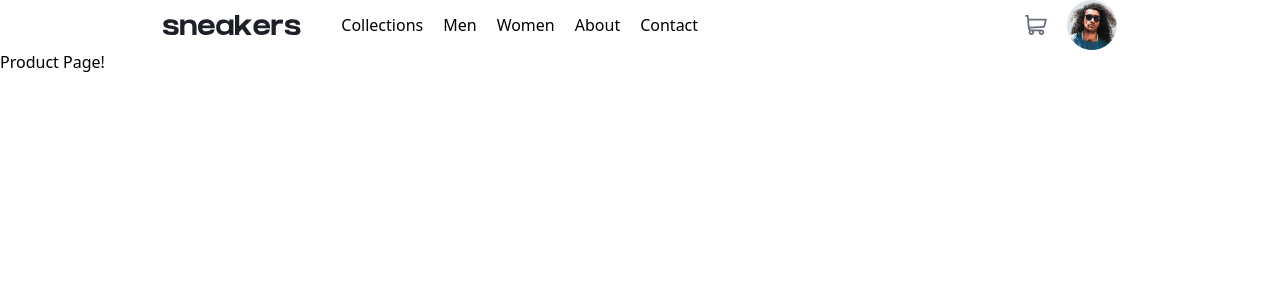
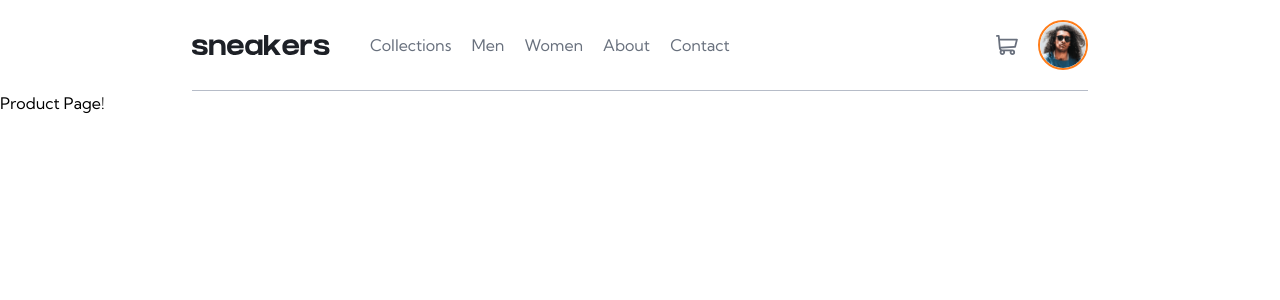
Before and after one commit to NikaBotchorishvili/e-commerce-product-page, a React (Vite) app: page / in a window 1280 px wide. Shown: the top 300 px of the page. Built offline with nearby package versions, Linux system fonts and the light colour scheme.

Commit message:
header UI

```diff
--- a/index.html
+++ b/index.html
@@ -16,7 +16,7 @@
 		<meta name="viewport" content="width=device-width, initial-scale=1.0" />
 		<title>E-Commerce Product Page</title>
 	</head>
-	<body>
+	<body class="font-KumbhSans">
 		<div id="root"></div>
 		<script type="module" src="/src/main.tsx"></script>
 	</body>
--- /dev/null
+++ b/src/components/common/Navigation/Header.tsx
@@ -0,0 +1,75 @@
+import logo from "../../../assets/images/logo.svg";
+import cartIcon from "../../../assets/images/icon-cart.svg";
+import profileImage from "../../../assets/images/image-avatar.png";
+
+const Header: React.FC = () => {
+	return (
+		<header className="hidden md:block w-[100dvw]">
+			<section className="flex w-[80%] lg:w-[70%] mx-auto border-b border-b-GrayishBlue py-5 justify-between">
+				<div className="flex gap-x-10 items-center">
+					<img src={logo} alt="logo" />
+					<nav>
+						<ul className="flex gap-x-5 text-DarkGrayishBlue">
+							<li className="">
+								<a
+									className="pb-8 hover:border-b-[3px] border-b-Orange"
+									href="#"
+								>
+									Collections
+								</a>
+							</li>
+							<li>
+								<a
+									className="pb-8 hover:border-b-[3px] border-b-Orange"
+									href="#"
+								>
+									Men
+								</a>
+							</li>
+							<li>
+								<a
+									className="pb-8 hover:border-b-[3px] border-b-Orange"
+									href="#"
+								>
+									Women
+								</a>
+							</li>
+							<li>
+								<a
+									className="pb-8 hover:border-b-[3px] border-b-Orange"
+									href="#"
+								>
+									About
+								</a>
+							</li>
+							<li>
+								<a
+									className="pb-8 hover:border-b-[3px] border-b-Orange"
+									href="#"
+								>
+									Contact
+								</a>
+							</li>
+						</ul>
+					</nav>
+				</div>
+				<div className="flex items-center gap-x-5">
+					<div>
+						<img
+							src={cartIcon}
+							className="cursor-pointer"
+							alt="cart icon"
+						/>
+					</div>
+					<img
+						src={profileImage}
+						className="h-[50px] rounded-full border-2 border-Orange cursor-pointer"
+						alt="profile image "
+					/>
+				</div>
+			</section>
+		</header>
+	);
+};
+
+export default Header;
--- /dev/null
+++ b/src/components/common/Navigation/Navigation.tsx
@@ -0,0 +1,14 @@
+import Header from "./Header";
+
+
+
+const Navigation: React.FC = () => {
+	return (
+		<>
+			<aside className="absolute"></aside>
+			<Header />
+		</>
+	);
+};
+
+export default Navigation;
--- a/src/components/common/Navigation/index.tsx
+++ /dev/null
@@ -1,39 +0,0 @@
-import logo from "../../../assets/images/logo.svg";
-import cartIcon from "../../../assets/images/icon-cart.svg";
-import profileImage from "../../../assets/images/image-avatar.png";
-const Navigation: React.FC = () => {
-	return (
-		<>
-			<header className="hidden md:flex justify-around w-[100dvw]">
-				<section className="flex gap-x-10 items-center">
-					<img src={logo} alt="logo" />
-					<nav>
-						<ul className="flex gap-x-5">
-							<li>
-								<a href="#">Collections</a>
-							</li>
-							<li>
-								<a href="#">Men</a>
-							</li>
-							<li>
-								<a href="#">Women</a>
-							</li>
-							<li>
-								<a href="#">About</a>
-							</li>
-							<li>
-								<a href="#">Contact</a>
-							</li>
-						</ul>
-					</nav>
-				</section>
-				<section className="flex items-center gap-x-5">
-					<img src={cartIcon} alt="cart icon" />
-					<img src={profileImage} className="h-[50px]" alt="profile image" />
-				</section>
-			</header>
-		</>
-	);
-};
-
-export default Navigation;
--- a/src/main.tsx
+++ b/src/main.tsx
@@ -2,7 +2,7 @@ import React from "react";
 import ReactDOM from "react-dom/client";
 import "./index.css";
 import { createBrowserRouter, RouterProvider, Outlet } from "react-router-dom";
-import Navigation from "./components/common/Navigation";
+import Navigation from "./components/common/Navigation/Navigation";
 import ProductPage from "./pages/Product";
 import Error from "./pages/error";
 
```
